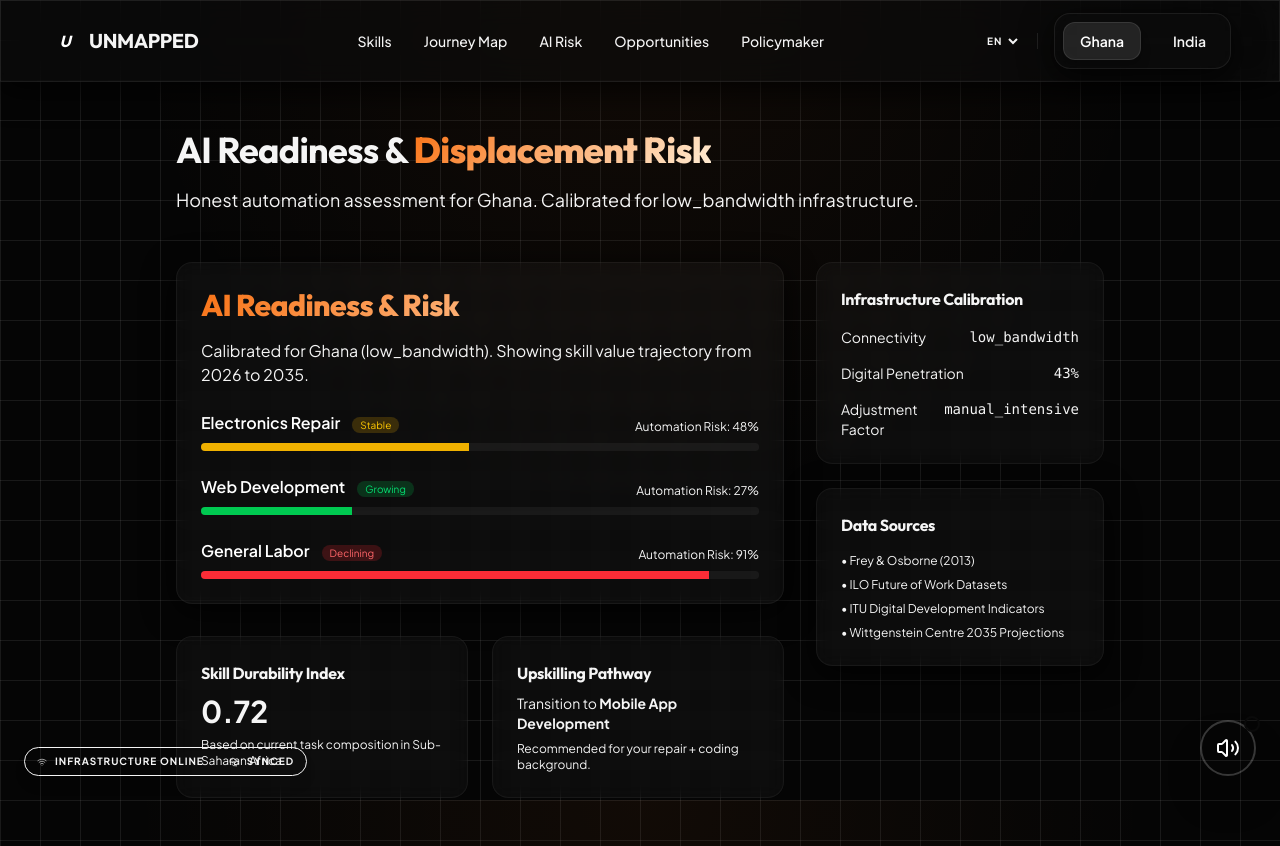
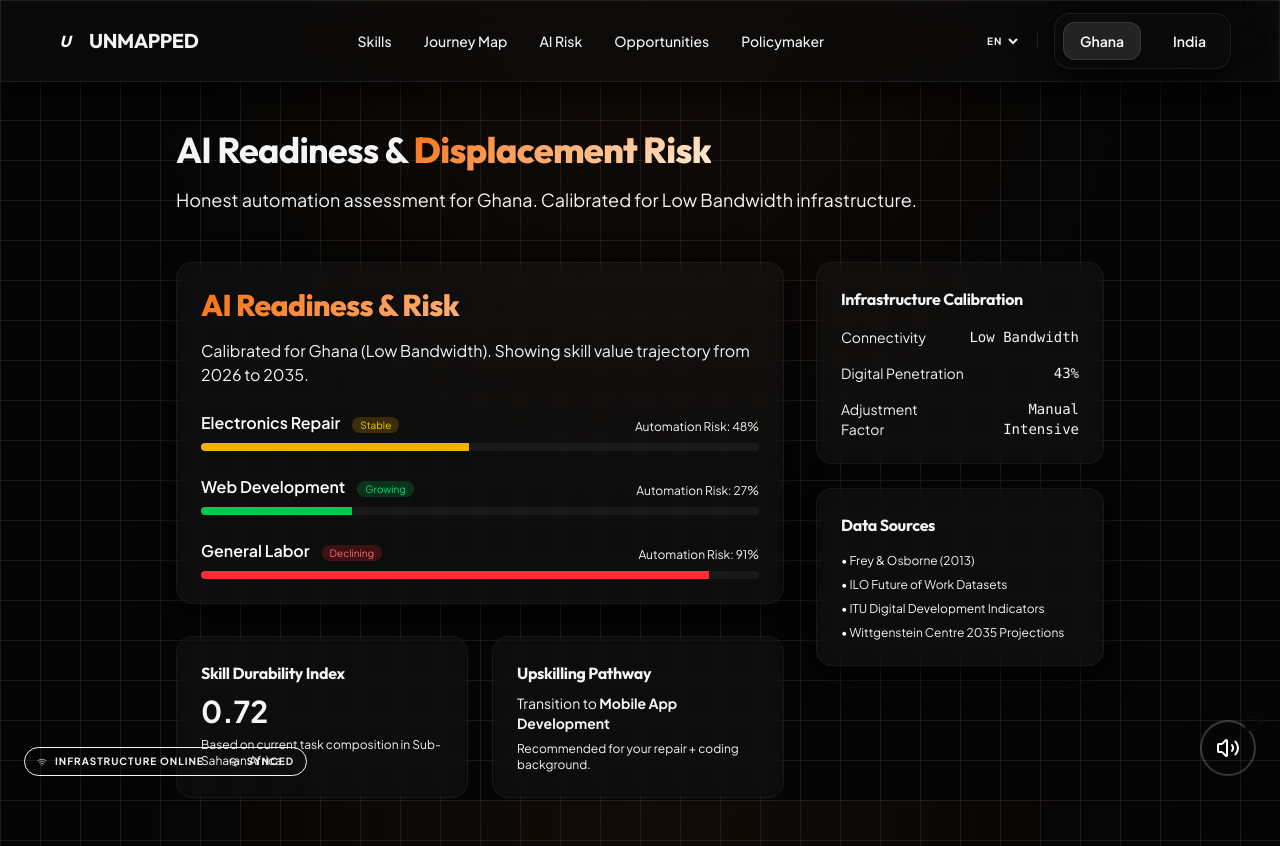
Before and after one commit to ANKUSH-alt/hacknation-hackathon-ps_5, a Next.js app: page /risk in a window 1280 px wide. Built offline with nearby package versions, Linux system fonts and the light colour scheme.

Commit message:
UI Polish: Fixed Infrastructure Calibration formatting and string readability

```diff
--- a/src/app/risk/page.tsx
+++ b/src/app/risk/page.tsx
@@ -14,7 +14,7 @@ export default function RiskPage() {
         <div className="mb-12 space-y-4">
           <h1 className="text-4xl font-bold tracking-tight">AI Readiness & <span className="gradient-text">Displacement Risk</span></h1>
           <p className="text-text-muted text-lg">
-            Honest automation assessment for {country.name}. Calibrated for {country.automation.infrastructureContext} infrastructure.
+            Honest automation assessment for {country.name}. Calibrated for <span className="capitalize">{country.automation.infrastructureContext.replace(/_/g, ' ')}</span> infrastructure.
           </p>
         </div>
 
@@ -27,17 +27,17 @@ export default function RiskPage() {
             <div className="card border-primary/20 bg-primary/5">
               <h3 className="font-bold mb-4">Infrastructure Calibration</h3>
               <div className="space-y-4 text-sm">
-                <div className="flex justify-between">
+                <div className="flex justify-between items-start gap-4">
                   <span className="text-text-muted">Connectivity</span>
-                  <span className="font-mono">{country.automation.infrastructureContext}</span>
+                  <span className="font-mono text-right capitalize">{country.automation.infrastructureContext.replace(/_/g, ' ')}</span>
                 </div>
-                <div className="flex justify-between">
+                <div className="flex justify-between items-start gap-4">
                   <span className="text-text-muted">Digital Penetration</span>
-                  <span className="font-mono">{Math.round(country.automation.digitalPenetration * 100)}%</span>
+                  <span className="font-mono text-right">{Math.round(country.automation.digitalPenetration * 100)}%</span>
                 </div>
-                <div className="flex justify-between">
-                  <span className="text-text-muted">Adjustment Factor</span>
-                  <span className="font-mono">{country.automation.taskCompositionAdjustment}</span>
+                <div className="flex justify-between items-start gap-4">
+                  <span className="text-text-muted text-left">Adjustment Factor</span>
+                  <span className="font-mono text-right capitalize">{country.automation.taskCompositionAdjustment.replace(/_/g, ' ')}</span>
                 </div>
               </div>
             </div>
--- a/src/components/modules/RiskLens.tsx
+++ b/src/components/modules/RiskLens.tsx
@@ -27,7 +27,7 @@ export const RiskLens = () => {
         <div className="absolute top-0 right-0 w-64 h-64 bg-primary/5 blur-3xl -mr-32 -mt-32 rounded-full transition-all duration-700 group-hover:bg-primary/10" />
         <h2 className="text-3xl font-heading font-bold mb-4 gradient-text">AI Readiness & Risk</h2>
         <p className="text-text-muted mb-6">
-          Calibrated for {country.name} ({country.automation.infrastructureContext}).
+          Calibrated for {country.name} (<span className="capitalize">{country.automation.infrastructureContext.replace(/_/g, ' ')}</span>).
           Showing skill value trajectory from 2026 to 2035.
         </p>
 
```
